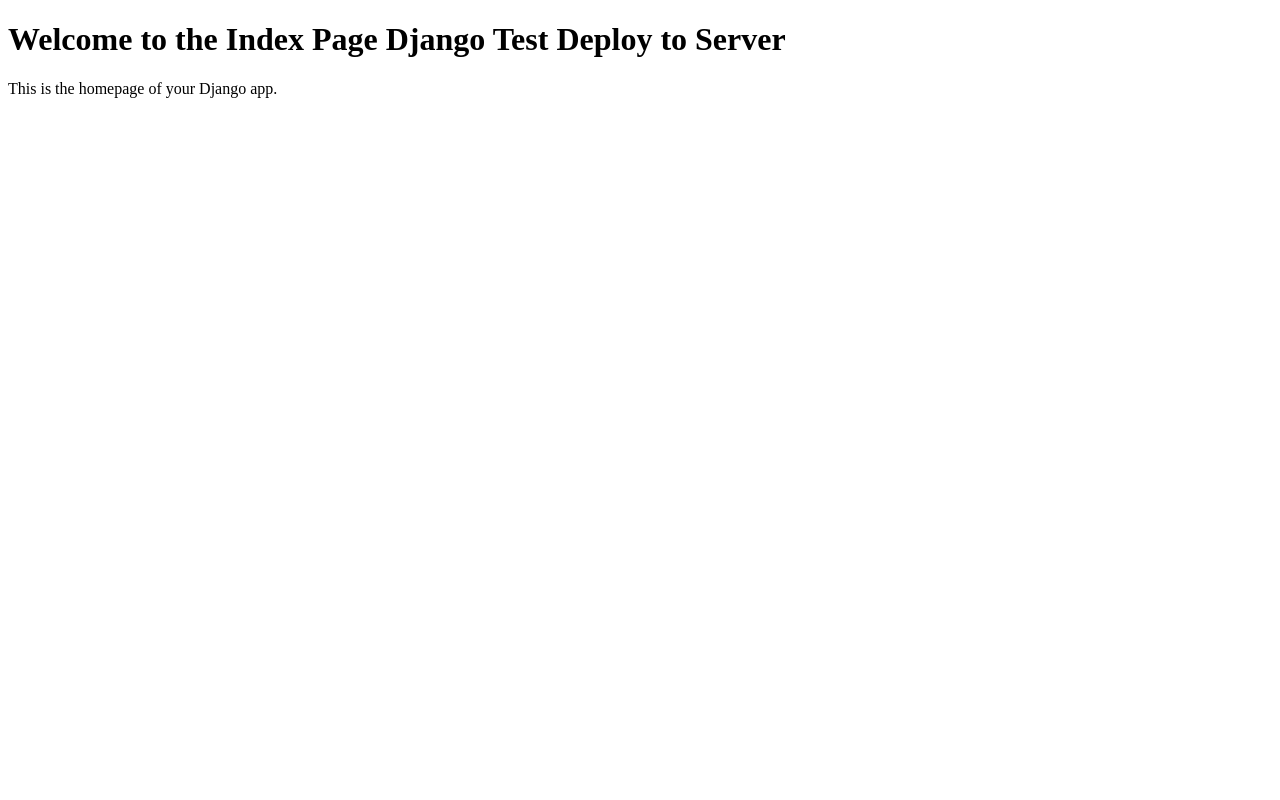
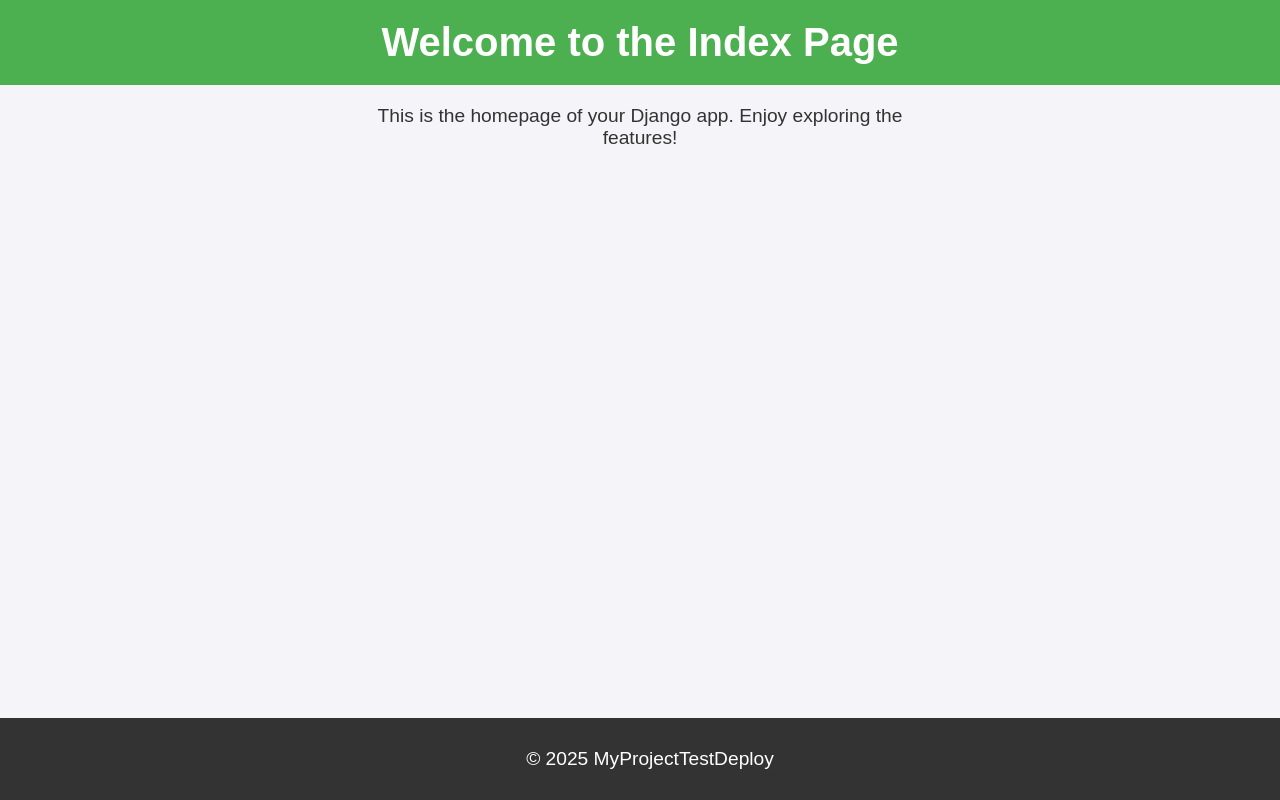
Before and after one commit to ohmkd/myprojecttestdeploy, a Django app: page / in a window 1280 px wide. Run offline with Django 5.2, Linux system fonts and the light colour scheme.

Commit message:
index modify

```diff
--- a/myprojecttestdeploy/myapp/templates/index.html
+++ b/myprojecttestdeploy/myapp/templates/index.html
@@ -1,13 +1,51 @@
-<!-- filepath: /Users/ktpds/Code/django/myprojecttestdeploy/myprojecttestdeploy/myapp/templates/index.html -->
 <!DOCTYPE html>
 <html lang="en">
 <head>
     <meta charset="UTF-8">
     <meta name="viewport" content="width=device-width, initial-scale=1.0">
     <title>Index Page</title>
+    <style>
+        body {
+            font-family: Arial, sans-serif;
+            margin: 0;
+            padding: 0;
+            background-color: #f4f4f9;
+            color: #333;
+        }
+        header {
+            background-color: #4CAF50;
+            color: white;
+            padding: 20px;
+            text-align: center;
+        }
+        h1 {
+            font-size: 2.5em;
+            margin: 0;
+        }
+        p {
+            font-size: 1.2em;
+            margin: 20px auto;
+            text-align: center;
+            max-width: 600px;
+        }
+        footer {
+            background-color: #333;
+            color: white;
+            text-align: center;
+            padding: 10px;
+            position: fixed;
+            bottom: 0;
+            width: 100%;
+        }
+    </style>
 </head>
 <body>
-    <h1>Welcome to the Index Page Django Test Deploy to Server</h1>
-    <p>This is the homepage of your Django app.</p>
+    <header>
+        <h1>Welcome to the Index Page</h1>
+    </header>
+    <p>This is the homepage of your Django app. Enjoy exploring the features!</p>
+    <footer>
+        <p>&copy; 2025 MyProjectTestDeploy</p>
+    </footer>
 </body>
 </html>
```
